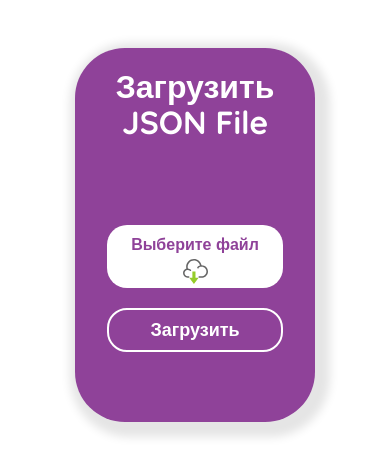
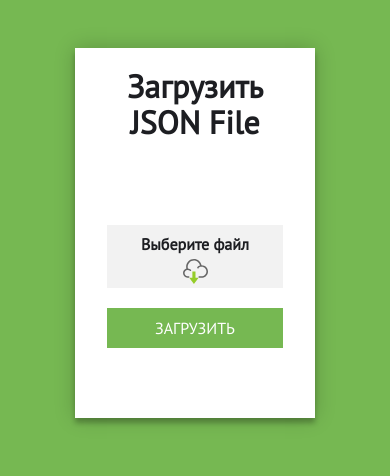
Before and after one commit to AsiaTitova/parser, a plain HTML site: page index.html in a window 390 px wide. Drawn offline with Linux system fonts and the light colour scheme.

Commit message:
стилизация ч2

```diff
--- a/css/style.css
+++ b/css/style.css
@@ -15,22 +15,9 @@ body {
   flex-direction: column;
   font-style: normal;
   font-weight: normal;
-  font-family:"Quicksand", "Arial", sans-serif;
-  color: white;
-}
-
-@font-face {
-  font-display: swap;
-  font-family: "Quicksand";
-  src: local("Quicksand"), url("../fonts/Quicksand-Bold.woff2") format("woff2"), url("../fonts/Quicksand-Bold.woff") format("woff");
-  font-weight: 700
-}
-
-@font-face {
-  font-display:swap;
-  font-family:"Quicksand";
-  src:local("Quicksand"), url("../fonts/Quicksand-Regular.woff2") format("woff2"), url("../fonts/Quicksand-Regular.woff") format("woff");
-  font-weight: 400
+  font-family: 'PT Sans', 'Arial', sans-serif;
+  color: #1d1e22;
+  background-color: #76b852;
 }
 
 .visually-hidden {
@@ -55,10 +42,9 @@ body {
 
 form {
   padding: 50px;
-  box-shadow: 5px 5px 20px 0 #dfd1e1;
+  box-shadow: 0 0 20px 0 rgba(0, 0, 0, 0.2), 0 5px 5px 0 rgba(0, 0, 0, 0.24);
   margin-bottom: 50px;
-  background-color:  #8f4299;
-  border-radius: 50px;
+  background-color: white;
 }
 
 .form__title {
@@ -80,40 +66,43 @@ input[type='file'] + label {
   background-repeat: no-repeat;
   background-size: 25px 25px;
   background-position: 17px 50%;
-  color:  #8f4299;
   font-size: 18px;
   line-height: 18px;
   font-weight: bold;
-  background-color: white;
-  border-radius: 20px;
+  background-color: #f2f2f2;
   cursor: pointer;
 }
 
 .form__label:hover,
 .form__label:focus {
-  opacity: 0.7;
+  padding: 9px 24px 9px 44px;
+  background-position: 16px 50%;
+  border: 1px solid #1d1e22;
 }
 
 .form__button,
 .new-form__button {
   padding: 10px 20px;
-  color: white;
   font-size: 18px;
   line-height: 20px;
-  font-weight: bold;
-  background-color: transparent;
-  border: 2px solid white;
-  border-radius: 20px;
+  color: #ffffff;
+  background-color: #76b852;
+  font-family: 'PT Sans', 'Arial', sans-serif;
+  text-transform: uppercase;
   cursor: pointer;
+  border: none;
   outline: none;
 }
 
 .form__button:hover,
-.form__button:focus {
-  opacity: 0.7;
+.new-form__button:hover,
+.form__button:focus,
+.new-form__button:focus {
+  background-color: #43A047;
 }
 
-.form__button:active {
+.form__button:active,
+.new-form__button:active {
   opacity: 0.3;
 }
 
@@ -124,23 +113,29 @@ input[type='file'] + label {
 .new-form__wrap div {
   display: flex;
   justify-content: space-between;
+  align-items: center;
 }
 
 .new-form__input {
+  padding: 10px;
+  font-size: 14px;
   width: 70%;
-  color: white;
   font-size: 18px;
   line-height: 20px;
-  background-color: transparent;
+  background-color: #f2f2f2;
   border: none;
-  border-bottom: 1px solid white;
   outline: none;
+}
+
+.new-form__input:hover,
+.new-form__input:focus {
+  padding-bottom: 9px;
+  border-bottom: 1px solid #1d1e22;
 }
 
 .new-form__label {
   display: block;
   width: 25%;
-  color: white;
   font-size: 20px;
   line-height: 20px;
 }
@@ -179,7 +174,6 @@ input[type='checkbox'] {
 
   form {
     padding: 20px 16px;
-    box-shadow: 5px 5px 10px 10px #e5e5e5;
     margin-bottom: 20px;
   }
 
@@ -217,9 +211,21 @@ input[type='checkbox'] {
     background-position: 50% 34px;
   }
 
-  .form__button {
+  .form__label:hover,
+  .form__label:focus {
+    padding: 9px 4px 34px 4px;
+    background-position: 50% 33px;
+  }
+
+  .form__button,
+  .new-form__button {
     width: 100%;
+    font-size: 16px;
   }
+}
+
+.new-form__button:not(:last-child) {
+  margin-bottom: 10px;
 }
 
 .form__wrapper {
--- a/index.html
+++ b/index.html
@@ -5,6 +5,7 @@
     <title>Парсер - генератор форм</title>
     <meta name="viewport" content="width=device-width, initial-scale=1">
     <link rel="stylesheet" href="css/style.css">
+    <link href="https://fonts.googleapis.com/css2?family=PT+Sans:ital,wght@0,400;1,700&display=swap" rel="stylesheet">
   </head>
   <body>
     <header>
```
